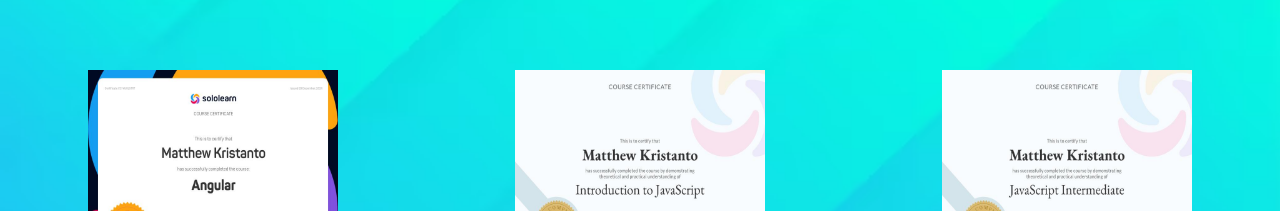
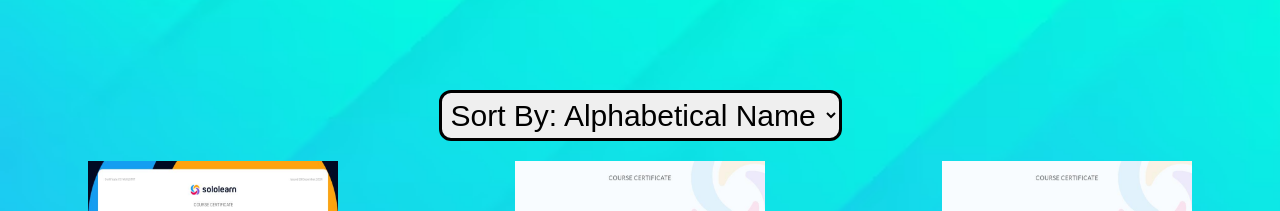
Before and after one commit to mkbirb/mk-portfolio, a React (Create React App) app: page / in a window 1280 px wide. Shown: the part 527-738 px from the top of the page. Built offline with nearby package versions, Linux system fonts and the light colour scheme.

Commit message:
Did Certificate Sorting

```diff
--- a/src/Components/Certificates.js
+++ b/src/Components/Certificates.js
@@ -8,7 +8,7 @@
 
     /* Create a list of Certificates for the Gallery */
 
-    const certificateList = [
+    const [certificateList, setCertificateList] = useState([
         {
             certificateName: "Angular Certificate",
             date: "December 2024",
@@ -28,7 +28,38 @@
             image: require('../resources/images/javascriptintermediate-certificate.jpg')
         }
 
-    ]
+    ])
+
+    // Helper Function for the Sorting Methods
+    const parseDate = (dateString) => {
+        const [month, year] = dateString.split(" ");
+        // No specific Date of the Month given, means the first Number of the Month would be used instead
+        return new Date(`${month} 1, ${year}`);
+    };
+
+    // Sorting Methods for the Certificates
+    const handleCertificateSorting = (optionSelected) => {
+        let sortedList = [];
+
+        if (optionSelected === "Alphabetical Name") {
+            sortedList = [...certificateList].sort((a, b) =>
+                a.certificateName.toLowerCase().localeCompare(b.certificateName));
+        }
+        else if (optionSelected === "Ascending Date") {
+            sortedList = [...certificateList].sort((a, b) =>
+                // If result is Negative then 'a' would be older
+                parseDate(a.date) -  parseDate(b.date));
+        }
+        else if (optionSelected === "Descending Date") {
+            // Reverse Sorting Method used for Ascending Date
+            sortedList = [...certificateList].sort((a, b) =>
+                parseDate(b.date) - parseDate(a.date));
+        }
+
+        // Update the Certificate List
+        setCertificateList(sortedList);
+
+    }
 
     function SelectedCertificates(props) {
         return (
@@ -61,6 +92,15 @@
                 </div>
                 <div className='grid-item center-grid enlarged-certificate'>
                     {(certificateSelected == null) ? "": (<SelectedCertificates source = {certificateSelected} name = "image" />)}
+                </div>
+                <div className='grid-item center-grid' style = {{padding: '20px'}}>
+                    <select className = "sorting-dropbox" onChange={(e) => {
+                        handleCertificateSorting(e.target.value);
+                    }}>
+                        <option value="Alphabetical Name" selected> Sort By: Alphabetical Name </option>
+                        <option value="Ascending Date"> Sort By: Ascending Date </option>
+                        <option value="Descending Date"> Sort By: Descending Date </option>
+                    </select>
                 </div>
             </div>
             <div className='grid-container'>
--- a/src/resources/styling/home.css
+++ b/src/resources/styling/home.css
@@ -95,3 +95,10 @@
     font-family: Consolas;
     font-size: 20px;
   }
+
+  .sorting-dropbox {
+    font-size: 30px;
+    border: 3px solid black;
+    border-radius: 12px;
+    padding: 5px;
+  }
```
